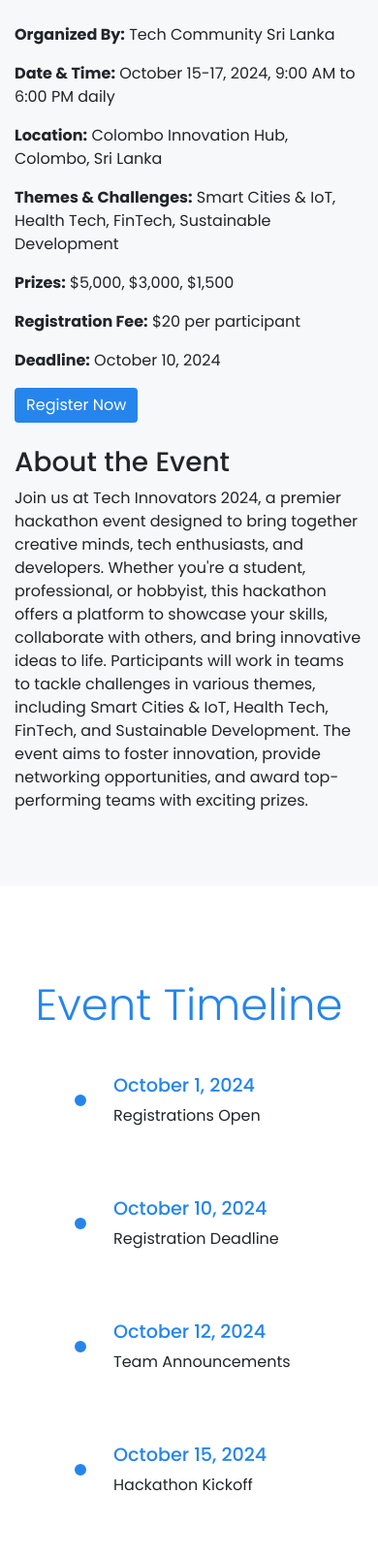
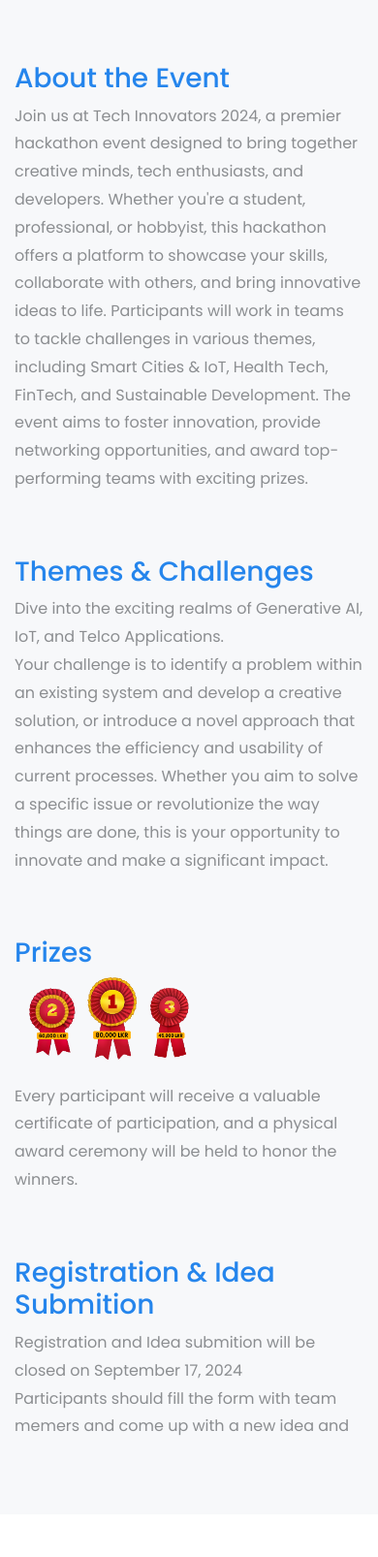
Before and after one commit to darshana-perera-97/hack-site, a PHP site: page /website/hackathons/hack01.html in a window 390 px wide. Shown: the part 336-1942 px from the top of the page at 97% size. Run offline with PHP 8.4, Linux system fonts and the light colour scheme; some libraries are stand-ins or nearby versions.

Commit message:
hack 01 added

```diff
--- a/website/hackathons/hack01.html
+++ b/website/hackathons/hack01.html
@@ -63,35 +63,29 @@
       <div class="container mt-5 pt-5">
         <h1 class="text-center mb-4">Tech Innovators 2024</h1>
         <div class="row">
-          <div class="col-md-6">
+          <div class="col-md-12">
             <img
               src="https://via.placeholder.com/800x400"
-              class="img-fluid mb-4"
+              class="img-fluid mb-4 w-100"
               alt="Hackathon Image"
             />
           </div>
-          <div class="col-md-6">
-            <p><strong>Organized By:</strong> Tech Community Sri Lanka</p>
+          <!-- <div class="col-md-12">
+            <p><strong>Organized By:</strong> Tech Community - Sri Lanka</p>
+            <p><strong>Date & Time:</strong> 31st of August - 19th October</p>
+            <p><strong>Location:</strong> Colombo, Sri Lanka</p>
             <p>
-              <strong>Date & Time:</strong> October 15-17, 2024, 9:00 AM to 6:00
-              PM daily
-            </p>
-            <p>
-              <strong>Location:</strong> Colombo Innovation Hub, Colombo, Sri
-              Lanka
-            </p>
-            <p>
-              <strong>Themes & Challenges:</strong> Smart Cities & IoT, Health
-              Tech, FinTech, Sustainable Development
+              <strong>Themes & Challenges:</strong> Generative AI , IOT, Telco
+              Applocations
             </p>
             <p><strong>Prizes:</strong> $5,000, $3,000, $1,500</p>
             <p><strong>Registration Fee:</strong> $20 per participant</p>
-            <p><strong>Deadline:</strong> October 10, 2024</p>
+            <p><strong>Idea Submition:</strong> September 17, 2024</p>
             <a href="#" class="btn btn-primary">Register Now</a>
-          </div>
+          </div> -->
         </div>
-        <div class="mt-4">
-          <h3>About the Event</h3>
+        <div class="mt-4 hackathon-content">
+          <h3 class="pt-3">About the Event</h3>
           <p>
             Join us at Tech Innovators 2024, a premier hackathon event designed
             to bring together creative minds, tech enthusiasts, and developers.
@@ -102,6 +96,33 @@
             IoT, Health Tech, FinTech, and Sustainable Development. The event
             aims to foster innovation, provide networking opportunities, and
             award top-performing teams with exciting prizes.
+          </p>
+          <h3 class="mt-5 pt-3">Themes & Challenges</h3>
+          <p>
+            Dive into the exciting realms of Generative AI, IoT, and Telco
+            Applications.<br />Your challenge is to identify a problem within an
+            existing system and develop a creative solution, or introduce a
+            novel approach that enhances the efficiency and usability of current
+            processes. Whether you aim to solve a specific issue or
+            revolutionize the way things are done, this is your opportunity to
+            innovate and make a significant impact.
+          </p>
+          <h3 class="mt-5 pt-3">Prizes</h3>
+          <div class="col-md-12">
+            <img
+              src="../Assets/Asset 2@3x.png"
+              class="img-fluid mb-4 w-50 w-md-100"
+              alt="Hackathon Image"
+            />
+          </div>
+          <p>
+            Every participant will receive a valuable certificate of
+            participation, and a physical award ceremony will be held to honor
+            the winners.
+          </p>
+          <h3 class="mt-5 pt-3">Registration & Idea Submition</h3>
+          <p>
+            Registration and Idea submition will be closed on September 17, 2024<br />Participants should fill the form with team memers and come up with a new idea and
           </p>
         </div>
       </div>
--- a/website/index.html
+++ b/website/index.html
@@ -81,7 +81,7 @@
 
     <!-- Main Content -->
     <main>
-      <div class="container mt-5 pb-5 pt-4 analytics px-md-5">
+      <!-- <div class="container mt-5 pb-5 pt-4 analytics px-md-5">
         <div class="row">
           <div class="col-md-12">
             <h3 class="text-center mb-3 mt-3">Page Analytics</h3>
@@ -105,7 +105,7 @@
             </div>
           </div>
         </div>
-      </div>
+      </div> -->
 
       <section id="upcoming-hackathons" class="mt-5 pt-5 mb-5">
         <div class="container pb-5">
--- a/website/style.css
+++ b/website/style.css
@@ -115,6 +115,15 @@
     background-color: #ffffff;
 }
 
+.hackathon-content h3 {
+    color: #2585ec;
+}
+
+.hackathon-content p {
+    line-height: 180%;
+    opacity: 0.5;
+}
+
 .subscribe,
 .aboutUs {
     background: #e2f2ff;
```
Also changed, not shown: hackathon01/3x/Asset 2@3x.png (added), website/Assets/Asset 2@3x.png (added), 2 other files.
